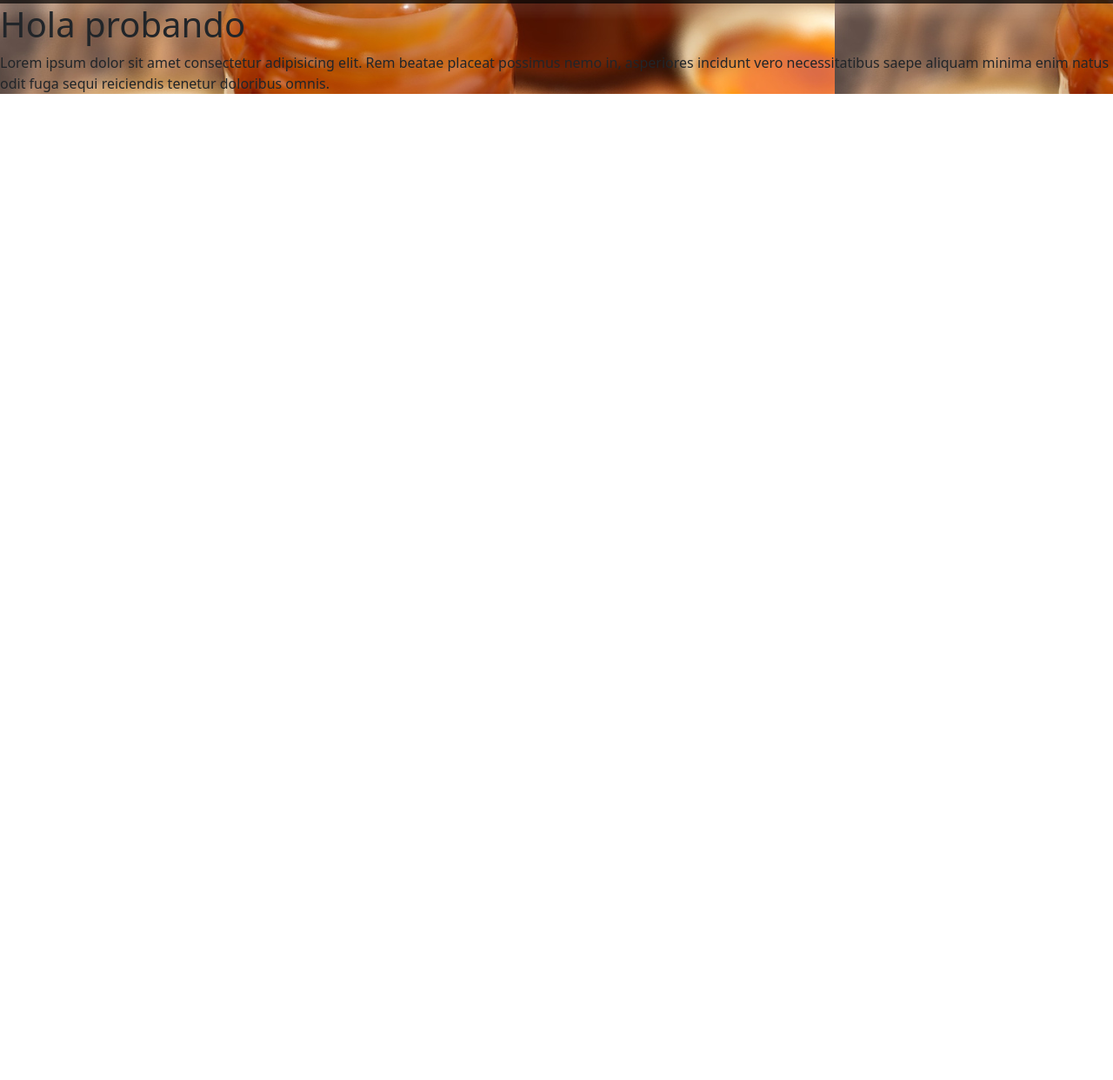
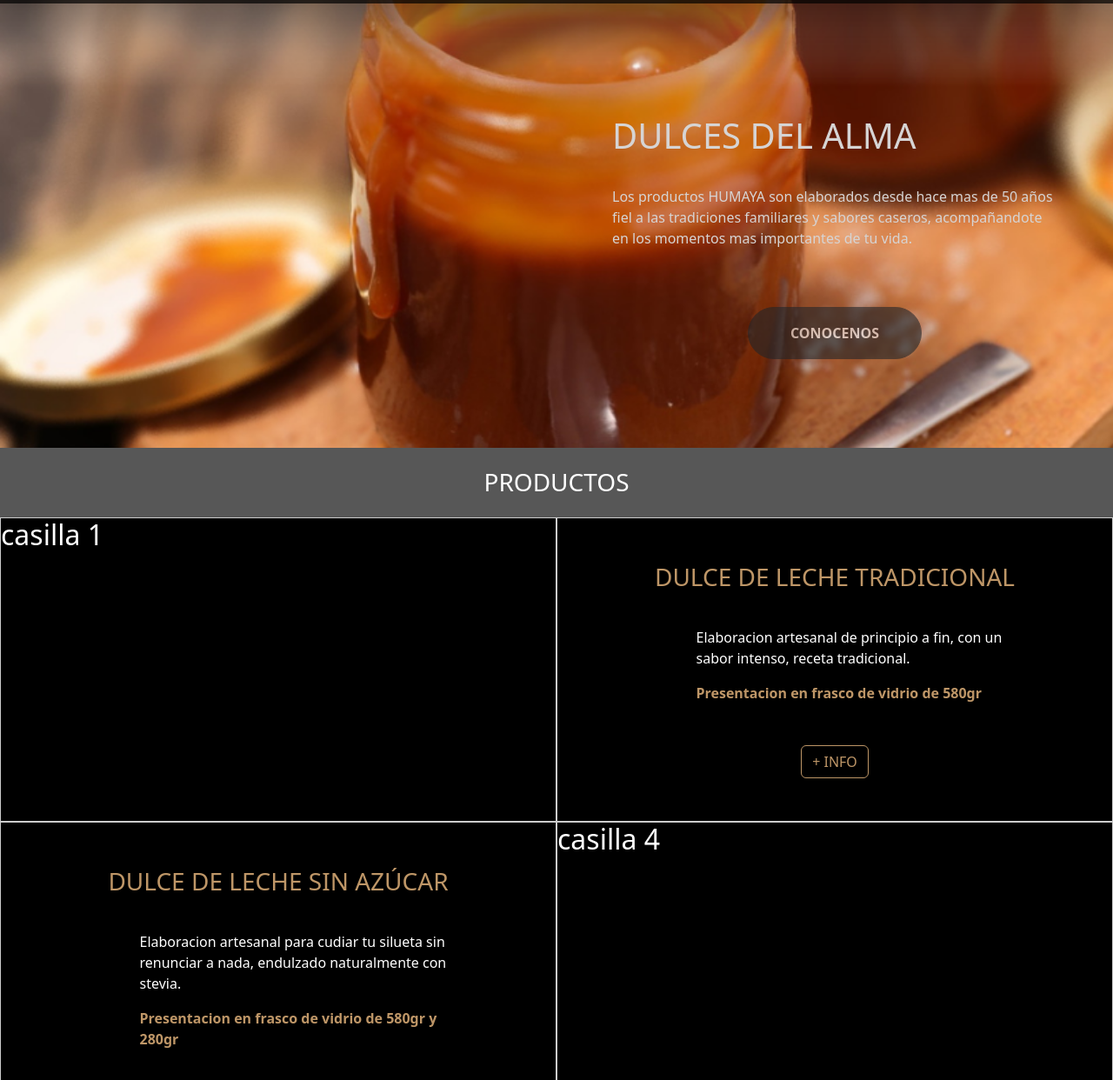
Before and after one commit to Asp3r/Dulces-Humaya, a plain HTML site: page index.html in a window 1280 px wide. Shown: the part 112-1354 px from the top of the page at 87% size. Before the commit the page ends 800 px from the top, so only its background shows below. Drawn offline with nearby package versions, Linux system fonts and the light colour scheme.

Commit message:
header done and "dulces" section almost done

```diff
--- a/index.html
+++ b/index.html
@@ -7,14 +7,15 @@
         <title>Dulces Humaya</title>
 
         <link rel="stylesheet" href="reset.css">
+        <link href="https://cdn.jsdelivr.net/npm/bootstrap@5.2.3/dist/css/bootstrap.min.css" rel="stylesheet" integrity="sha384-rbsA2VBKQhggwzxH7pPCaAqO46MgnOM80zW1RWuH61DGLwZJEdK2Kadq2F9CUG65" crossorigin="anonymous">
         <link rel="stylesheet" href="style.css">
-        <link href="https://cdn.jsdelivr.net/npm/bootstrap@5.2.3/dist/css/bootstrap.min.css" rel="stylesheet" integrity="sha384-rbsA2VBKQhggwzxH7pPCaAqO46MgnOM80zW1RWuH61DGLwZJEdK2Kadq2F9CUG65" crossorigin="anonymous">
 
     </head>
 
     <body>
       <!-- class="navbar navbar-dark bg-dark" -->
       <header>
+
         <nav class="navbar">
           <div class="container d-flex justify-content-center align-items-center" id="elememtos-nav">
             <a class="navbar-brand mx-3" href="#">Home</a>
@@ -24,14 +25,46 @@
             <a class="navbar-brand mx-3" href="#">Contacto</a>
           </div>
         </nav>
-        <div>
-          <h1>Hola probando</h1>
-          <p>Lorem ipsum dolor sit amet consectetur adipisicing elit. Rem beatae placeat possimus nemo in, asperiores incidunt vero necessitatibus saepe aliquam minima enim natus odit fuga sequi reiciendis tenetur doloribus omnis.</p>
+
+        <div class="header-text">
+
+          <h1>DULCES DEL ALMA</h1>
+          <p>Los productos HUMAYA son elaborados desde hace mas de 50 años fiel a las tradiciones familiares y sabores caseros, acompañandote en los momentos mas importantes de tu vida.</p>
+          <button type="button" class="btn btn-dark boton-conocenos">CONOCENOS</button>
         </div>
 
 
       </header>
 
-        <script src="https://cdn.jsdelivr.net/npm/bootstrap@5.2.3/dist/js/bootstrap.bundle.min.js" integrity="sha384-kenU1KFdBIe4zVF0s0G1M5b4hcpxyD9F7jL+jjXkk+Q2h455rYXK/7HAuoJl+0I4" crossorigin="anonymous"></script>
+      <section class="titulo-productos">
+        <h3>PRODUCTOS</h3>
+      </section>
+
+      <section class="dulces">
+        <div class="casilla"><h2>casilla 1</h2></div>
+        <div class="casilla">
+          <h3>DULCE DE LECHE TRADICIONAL</h3>
+          <P>Elaboracion artesanal de principio a fin, con un sabor intenso, receta tradicional.</P>
+          <p class="epigrafe">Presentacion en frasco de vidrio de 580gr</p>
+          <button type="button" class="btn btn-dark boton-info">+ INFO</button>
+        </div>
+        <div class="casilla">
+          <h3>DULCE DE LECHE SIN AZÚCAR</h3>
+          <P>Elaboracion artesanal para cudiar tu silueta sin renunciar a nada, endulzado naturalmente con stevia.</P>
+          <p class="epigrafe">Presentacion en frasco de vidrio de 580gr y 280gr</p>
+          <button type="button" class="btn btn-dark boton-info">+ INFO</button>
+        </div>
+        <div class="casilla"><h2>casilla 4</h2></div>
+        <div class="casilla"><h2>casilla 5</h2></div>
+        <div class="casilla">
+          <h3>DULCE CHOCONUTT</h3>
+          <P>Elaboracion artesanal para el capricho dulce, combinacion de dulce de leche, chocolate y pasta de avellanas. Una delicia única.</P>
+          <p class="epigrafe">Presentacion en frasco de vidrio de 280gr</p>
+          <button type="button" class="btn btn-dark boton-info">+ INFO</button>
+        </div>
+    </section>
+
+      <script src="https://cdn.jsdelivr.net/npm/bootstrap@5.2.3/dist/js/bootstrap.bundle.min.js" integrity="sha384-kenU1KFdBIe4zVF0s0G1M5b4hcpxyD9F7jL+jjXkk+Q2h455rYXK/7HAuoJl+0I4" crossorigin="anonymous"></script>
+
     </body>
 </html>
--- a/style.css
+++ b/style.css
@@ -4,19 +4,129 @@
 
     header {
         background-image: url("imgs/Central/imagenCentral.png");
+        background-size: cover;
+        background-repeat: no-repeat;
     }
 
     .navbar {
-        background-color: rgba(0, 0, 0, 0.7); /* Transparencia del navbar */
+        background-color: rgba(0, 0, 0, 0.7);
+        width: 100%;
     }
 
     .navbar a {
-        color: rgb(192, 191, 191);
+        color: rgb(214, 212, 212);
     }
 
     .navbar a:hover{
-        color: rgb(161, 101, 32);
+        color: rgb(190, 150, 103);
     }
+
+    .header-text{
+        width: 50%;
+        align-content: end;
+        margin-left: auto;
+        color: rgb(214, 212, 212);
+        padding-top: 10%;
+        padding-bottom: 8%;
+        padding-left: 5%;
+        padding-right: 5%;
+    }
+
+    .header-text h1{
+        font-weight: lighter;
+        padding-bottom: 5%;
+    }
+
+    .header-text P{
+        padding-bottom: 10%;
+    }
+
+    .boton-conocenos{
+        opacity: 0.6;
+        border-radius: 30px;
+        height: 60px;
+        width: 200px;
+        color: white;
+        display: block; /* Hace que el botón ocupe todo el ancho disponible */
+        /* margin: 20px auto 0 auto;  */
+        margin-left: auto;
+        margin-right: auto;
+        font-weight: bold;
+    }
+
+    .titulo-productos{
+        background-color: rgb(87, 87, 87);
+        color: white;
+        height: 80px;
+        display: flex; /* Activa flexbox en el contenedor */
+        justify-content: center; /* Centra horizontalmente */
+        align-items: center;
+    }
+
+    .titulo-productos h3{
+        text-align: center;
+        margin: 0; /* Elimina márgenes adicionales del h3 */
+
+    }
+
+    .dulces {
+        display: grid;
+        grid-template-columns: repeat(2, 1fr); /* 3 columnas de igual tamaño */
+        grid-template-rows: repeat(3, 1fr);    /* 2 filas de igual tamaño */
+        /*gap: 20px; Espacio entre las casillas */
+        /* padding: 20px; Opcional: espacio alrededor de la sección */
+        background-color: black;
+    }
+
+    .casilla {
+        /* background-color: lightgray; Color de fondo de las casillas */
+        border: 1px solid #ccc; /* Borde opcional */
+        height: 350px; /* Altura de las casillas */
+        display: flexbox;
+        justify-content: center;
+        align-items: center;
+        /* font-size: 1.25rem; Ajusta según sea necesario */
+        color: white;
+
+    }
+
+    .casilla h3{
+        font-weight: lighter;
+        padding-top: 8%;
+        padding-bottom: 5%;
+        text-align: center;
+        color: rgb(190, 150, 103);
+    }
+
+    .casilla p{
+        width: 70%;
+        margin-left: auto;
+        margin-right: auto;
+        padding-left: 10%;
+    }
+
+    .epigrafe{
+        padding-bottom: 5%;
+        font-weight: bold;
+        color: rgb(190, 150, 103);
+    }
+
+    .boton-info{
+        display: block;
+        margin-left: auto;
+        margin-right: auto;
+        background-color: black;
+        color: rgb(190, 150, 103);
+        border-color: rgb(190, 150, 103);
+    }
+
+    .boton-info:hover{
+        color: black;
+        border-color: black;
+        background-color: rgb(190, 150, 103);
+        /* rgb(190, 150, 103);; */
+    }
+
 
 }
 
```
